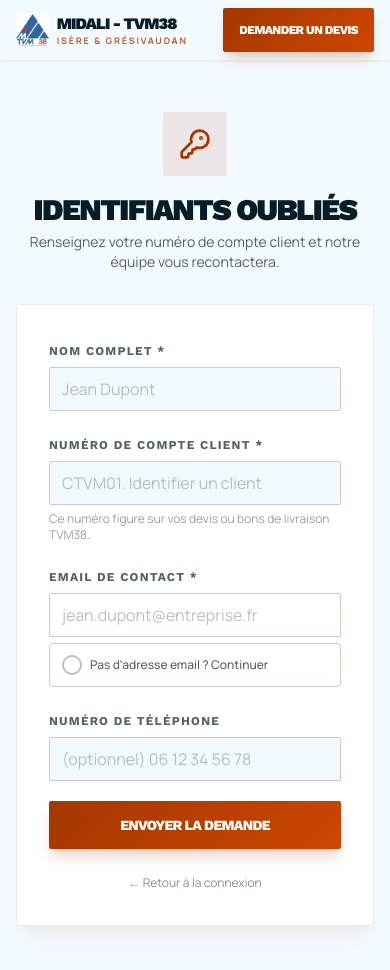
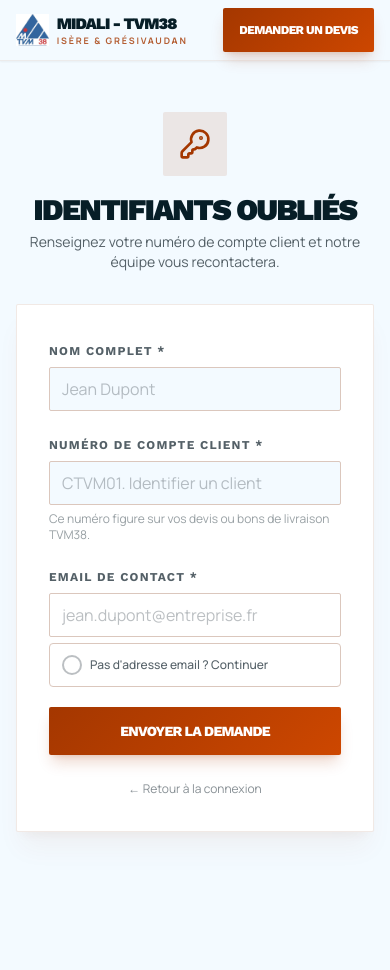
Before and after one commit to AESTE8/TVM38-DEMANDE-DEVIS, a React (Vite) app: page /identifiants-oublies in a window 390 px wide. Shown: the top 970 px of the page. After the commit the page ends 880 px from the top, so only its background shows below. Built offline with nearby package versions, Linux system fonts and the light colour scheme; no server answers.

Commit message:
fix(forgot-credentials): hide phone field unless sans email is active
Phone field now only appears when user selects "Contact sans adresse email"

Co-Authored-By: Claude Opus 4.7 (1M context) <noreply@anthropic.com>

```diff
--- a/src/pages/CredentialsContactPage.tsx
+++ b/src/pages/CredentialsContactPage.tsx
@@ -191,20 +191,22 @@ export default function CredentialsContactPage() {
                   </button>
                 </div>
 
-                {/* Téléphone affiché si sans email ou optionnel */}
+                {/* Téléphone affiché uniquement si sans email */}
+                {sansEmail && (
                   <div className="space-y-1.5">
                     <label className="text-xs font-bold uppercase tracking-widest text-secondary font-headline">
-                    Numéro de téléphone {sansEmail && '*'}
+                      Numéro de téléphone *
                     </label>
                     <input
                       type="tel"
                       value={form.telephone}
                       onChange={e => setForm(f => ({ ...f, telephone: e.target.value }))}
-                    placeholder={sansEmail ? "06 12 34 56 78" : "(optionnel) 06 12 34 56 78"}
-                    required={sansEmail}
+                      placeholder="06 12 34 56 78"
+                      required
                       className="w-full px-3 py-3 border border-border rounded-sm text-sm font-body text-on-surface bg-surface placeholder:text-secondary/40 focus:outline-none focus:ring-2 focus:ring-primary/30 focus:border-primary transition-colors"
                     />
                   </div>
+                )}
 
                 {error && (
                   <div className="bg-destructive/10 border border-destructive/20 rounded-sm p-3 text-sm text-destructive font-body">
```
Lines whose indentation alone changed are shown as unchanged.
